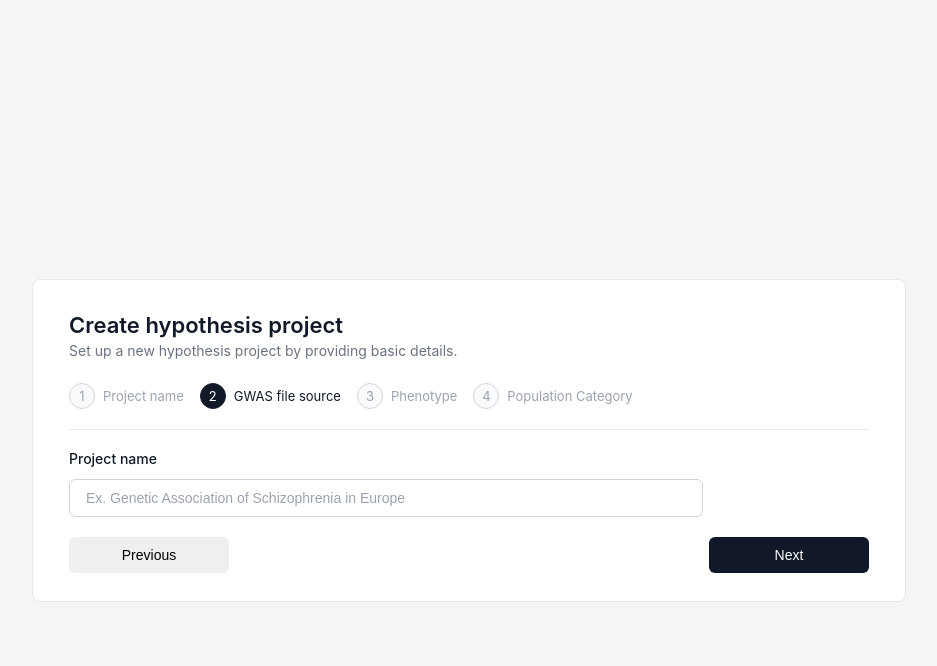
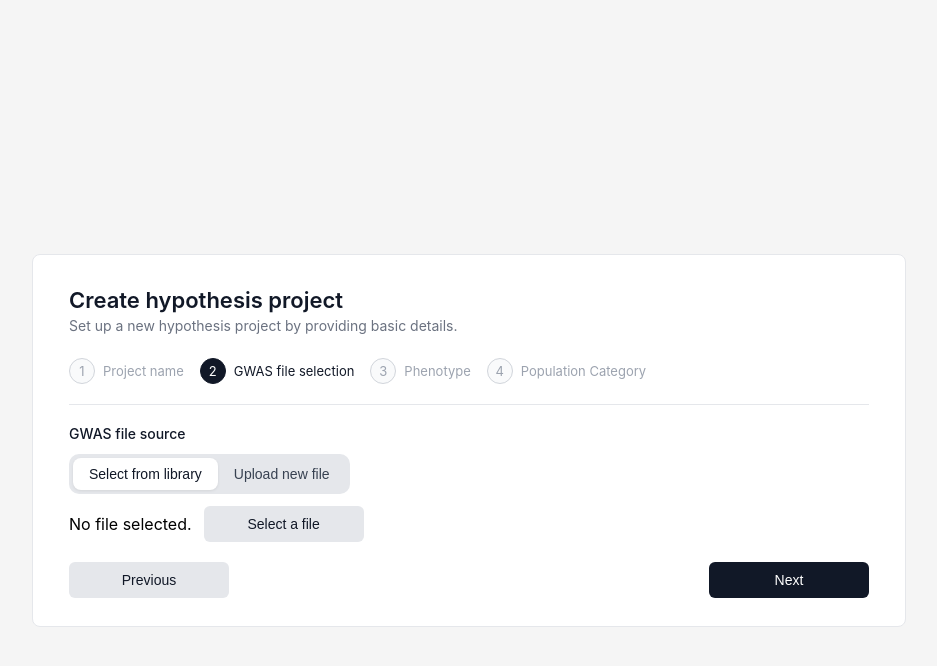
Before and after one commit to yonycherkos/react-form-task, a React (Create React App) app: page / in a window 1280 px wide. Both pictures are taken after a click on the button "Next". Shown: the top 666 px of the page, without its empty margins (171-1108 px from the left). Built offline with nearby package versions, Linux system fonts and the light colour scheme.

Commit message:
Implement Gwas file section form components

```diff
--- a/package.json
+++ b/package.json
@@ -11,6 +11,7 @@
     "@types/node": "^16.18.126",
     "@types/react": "^19.2.14",
     "@types/react-dom": "^19.2.3",
+    "axios": "^1.13.6",
     "react": "^19.2.4",
     "react-dom": "^19.2.4",
     "react-router-dom": "^7.13.1",
--- /dev/null
+++ b/src/api/gwas.ts
@@ -0,0 +1,16 @@
+import axios from 'axios';
+
+const GWAS_API = 'https://dev.rejuve.bio:5051/gwas-files';
+
+export async function fetchGwasFiles(
+  search: string,
+  skip = 0,
+  limit = 50,
+): Promise<{ items: Record<string, unknown>[]; total: number }> {
+  const { data } = await axios.get(GWAS_API, {
+    params: { search: search.trim(), skip, limit },
+  });
+  const items = data?.items ?? [];
+  const total = data?.length ?? 0;
+  return { items, total };
+}
--- a/src/componenets/GwasFile.tsx
+++ b/src/componenets/GwasFile.tsx
@@ -1,9 +1,77 @@
-import React from 'react'
+import React, { useState } from 'react';
+import GwasFileModal from './GwasFileModal';
 
-const GwasFile = () => {
+const GwasFile = ({
+  gwasSourceType,
+  gwasFile,
+  handleGwasSourceType,
+  onSelectFromLibrary,
+  onUploadFile,
+}: {
+  gwasSourceType: 'library' | 'upload';
+  gwasFile: string;
+  handleGwasSourceType: (type: 'library' | 'upload') => void;
+  onSelectFromLibrary: (displayName: string) => void;
+  onUploadFile: (file: File | null) => void;
+}) => {
+  const [modalOpen, setModalOpen] = useState(false);
+
+  const handleSelectFromModal = (file: any) => {
+    const displayName = String(
+      file.filename ?? file.phenotype ?? file.id ?? 'Selected file',
+    );
+    onSelectFromLibrary(displayName);
+  };
+
   return (
-    <div>GwasFile</div>
-  )
-}
+    <>
+      <div className="field-label">GWAS file source</div>
+      <div className="gwas-toggles">
+        <button
+          type="button"
+          className={`gwas-toggle-btn ${gwasSourceType === 'library' ? 'gwas-toggle-btn--active' : ''}`}
+          onClick={() => handleGwasSourceType('library')}
+        >
+          Select from library
+        </button>
+        <button
+          type="button"
+          className={`gwas-toggle-btn ${gwasSourceType === 'upload' ? 'gwas-toggle-btn--active' : ''}`}
+          onClick={() => handleGwasSourceType('upload')}
+        >
+          Upload new file
+        </button>
+      </div>
+      <div className="gwas-file-display">
+        <span>{gwasFile || 'No file selected.'}</span>
+        {gwasSourceType === 'library' && (
+          <button
+            type="button"
+            className="btn btn-secondary"
+            onClick={() => setModalOpen(true)}
+          >
+            Select a file
+          </button>
+        )}
+        {gwasSourceType === 'upload' && (
+          <label className="btn btn-secondary file-input-btn">
+            Choose file
+            <input
+              type="file"
+              accept=".gz,.zip,.tsv,.bgz"
+              onChange={(e) => onUploadFile(e.target.files?.[0] ?? null)}
+            />
+          </label>
+        )}
+      </div>
 
-export default GwasFile
+      <GwasFileModal
+        open={modalOpen}
+        onClose={() => setModalOpen(false)}
+        onSelect={handleSelectFromModal}
+      />
+    </>
+  );
+};
+
+export default GwasFile;
--- /dev/null
+++ b/src/componenets/GwasFileModal.tsx
@@ -0,0 +1,134 @@
+import React, { useState, useEffect } from 'react';
+import { fetchGwasFiles } from '../api/gwas';
+
+const GwasFileModal = ({
+  open,
+  onClose,
+  onSelect,
+}: {
+  open: boolean;
+  onClose: () => void;
+  onSelect: (file: any) => void;
+}) => {
+  const [search, setSearch] = useState('');
+  const [files, setFiles] = useState<any[]>([]);
+  const [total, setTotal] = useState(0);
+  const [loading, setLoading] = useState(false);
+  const [selectedId, setSelectedId] = useState<string | null>(null);
+
+  useEffect(() => {
+    if (open) setSearch('');
+  }, [open]);
+
+  useEffect(() => {
+    if (!open) return;
+    setLoading(true);
+    fetchGwasFiles(search)
+      .then(({ items, total: t }) => {
+        setFiles(items);
+        setTotal(t);
+        setSelectedId(null);
+      })
+      .catch((e) => {
+        console.error(e);
+        setFiles([]);
+        setTotal(0);
+      })
+      .finally(() => setLoading(false));
+  }, [open, search]);
+
+  const handleSelect = () => {
+    const file = files.find((f) => String(f.id) === selectedId);
+    if (file) onSelect(file);
+    onClose();
+  };
+
+  if (!open) return null;
+
+  return (
+    <div
+      className="modal-overlay"
+      onClick={onClose}
+      role="dialog"
+      aria-modal="true"
+      aria-labelledby="modal-title"
+    >
+      <div className="modal" onClick={(e) => e.stopPropagation()}>
+        <header className="modal-header">
+          <h2 id="modal-title" className="modal-title">
+            Select a GWAS file
+          </h2>
+          <button
+            type="button"
+            className="modal-close"
+            aria-label="Close"
+            onClick={onClose}
+          >
+            ×
+          </button>
+        </header>
+        <input
+          type="text"
+          className="modal-search field-input"
+          placeholder="Search..."
+          value={search}
+          onChange={(e) => setSearch(e.target.value)}
+        />
+        <p className="modal-count">There are {total} files in the library.</p>
+        {loading ? (
+          <p className="modal-loading">Loading…</p>
+        ) : (
+          <div className="modal-table-wrap">
+            <table className="gwas-table">
+              <thead>
+                <tr>
+                  <th>Phenotype</th>
+                  <th>Sex</th>
+                  <th>Sample size</th>
+                  <th>Genome build</th>
+                  <th>Source</th>
+                </tr>
+              </thead>
+              <tbody>
+                {files.map((file) => (
+                  <tr key={String(file.id)}>
+                    <td>
+                      <label className="gwas-table-radio">
+                        <input
+                          type="radio"
+                          name="gwas-file"
+                          checked={selectedId === String(file.id)}
+                          onChange={() => setSelectedId(String(file.id))}
+                        />
+                        <span>{String(file.phenotype ?? '–')}</span>
+                      </label>
+                    </td>
+                    <td>{String(file.sex ?? '–')}</td>
+                    <td>{String(file.sample_size ?? '–')}</td>
+                    <td>{String(file.genome_build ?? '–')}</td>
+                    <td>{String(file.source ?? '–')}</td>
+                  </tr>
+                ))}
+              </tbody>
+            </table>
+          </div>
+        )}
+        <footer className="modal-actions">
+          <button type="button" className="btn btn-secondary" onClick={onClose}>
+            Cancel
+          </button>
+          <button
+            type="button"
+            className="btn btn-primary"
+            disabled={!selectedId}
+            onClick={handleSelect}
+          >
+            Select
+          </button>
+        </footer>
+      </div>
+    </div>
+  );
+};
+
+export default GwasFileModal;
--- a/src/componenets/ProjectName.tsx
+++ b/src/componenets/ProjectName.tsx
@@ -1,9 +1,27 @@
-import React from 'react'
+import React from 'react';
 
-const ProjectName = () => {
+const ProjectName = ({
+  projectName,
+  handleChange,
+}: {
+  projectName: string;
+  handleChange: (e: any) => void;
+}) => {
   return (
-    <div>ProjectName</div>
-  )
-}
+    <>
+      <div className="field-label">Project Name</div>
+      <input
+        id="project-name"
+        name="projectName"
+        type="text"
+        placeholder="Ex. Genetic Association of Schizophrenia in Europe"
+        className="field-input"
+        value={projectName}
+        onChange={handleChange}
+        required
+      />
+    </>
+  );
+};
 
-export default ProjectName
+export default ProjectName;
--- a/src/pages/FormPage.tsx
+++ b/src/pages/FormPage.tsx
@@ -1,18 +1,23 @@
-import React, {useState} from 'react';
+import { useState } from 'react';
+import ProjectName from '../componenets/ProjectName';
+import GwasFile from '../componenets/GwasFile';
 import '../styles/App.css';
 
 const FormPage = () => {
-
   const [step, setStep] = useState(0);
 
   const [formData, setFormData] = useState({
     projectName: '',
-        gwasSource: '',
+    gwasFile: '',
     phenotype: '',
     population: '',
   });
 
-    const handleChange = (e: React.ChangeEvent<HTMLInputElement>) => {
+  const [gwasSourceType, setGwasSourceType] = useState<'library' | 'upload'>(
+    'library',
+  );
+
+  const handleChange = (e: any) => {
     setFormData({ ...formData, [e.target.name]: e.target.value });
   };
 
@@ -32,10 +37,10 @@ const FormPage = () => {
 
   const stepperItems = [
     'Project name',
-        'GWAS file source',
+    'GWAS file selection',
     'Phenotype',
     'Population Category',
-    ]
+  ];
 
   return (
     <main className="form">
@@ -49,44 +54,62 @@ const FormPage = () => {
 
         <div className="form-layout">
           <div className="form-stepper">
-            {
-                stepperItems.map((item, index) => (
-                    <div className={`stepper-item ${step === index ? 'stepper-item-active' : ''}`}>
+            {stepperItems.map((item, index) => (
+              <div
+                className={`stepper-item ${step === index ? 'stepper-item-active' : ''}`}
+              >
                 <span className="stepper-circle">{index + 1}</span>
                 <span className="stepper-label">{item}</span>
               </div>
-                ))
-            }
+            ))}
           </div>
 
-          <section className="form-section">
-            <label className="field-label" htmlFor="project-name">
-              Project name
-            </label>
-            <input
-              id="project-name"
-              name="projectName"
-              type="text"
-              placeholder="Ex. Genetic Association of Schizophrenia in Europe"
-              className="field-input"
-              value={formData.projectName}
-              onChange={handleChange}
-              required
+          <div className="form-section">
+            {step === 1 ? (
+              <GwasFile
+                gwasSourceType={gwasSourceType}
+                handleGwasSourceType={(type: 'library' | 'upload') => {
+                  setGwasSourceType(type);
+                }}
+                gwasFile={formData.gwasFile || ''}
+                onSelectFromLibrary={(name) =>
+                  setFormData((prev) => ({ ...prev, gwasFile: name }))
+                }
+                onUploadFile={(file) =>
+                  setFormData((prev) => ({
+                    ...prev,
+                    gwasFile: file?.name ?? '',
+                  }))
+                }
               />
+            ) : (
+              <ProjectName
+                projectName={formData.projectName}
+                handleChange={handleChange}
+              />
+            )}
 
             <div className="form-actions">
-                {
-                    step > 0 ? (
-                        <button type="button" className="btn btn-secondary" onClick={handlePrevious}>
+              {step > 0 ? (
+                <button
+                  type="button"
+                  className="btn btn-secondary"
+                  onClick={handlePrevious}
+                >
                   Previous
                 </button>
-                    ) : <div></div>
-                }
-              <button type="button" className="btn btn-primary" onClick={handleNext}>
+              ) : (
+                <div></div>
+              )}
+              <button
+                type="button"
+                className="btn btn-primary"
+                onClick={handleNext}
+              >
                 {step === 3 ? 'Submit' : 'Next'}
               </button>
             </div>
-          </section>
+          </div>
         </div>
       </section>
     </main>
--- a/src/styles/App.css
+++ b/src/styles/App.css
@@ -135,11 +135,177 @@
   color: #fff;
 }
 
-/* @media (max-width: 640px) {
-  .form-card {
-    padding: 24px 20px 20px;
-  }
-  .form-stepper {
-    gap: 10px;
-  }
-} */
+.btn-secondary {
+  background: #e5e7eb;
+  color: #111827;
+}
+
+/* GWAS toggles & file display */
+.gwas-toggles {
+  display: inline-flex;
+  align-self: flex-start;
+  padding: 4px;
+  background: #e5e7eb;
+  border-radius: 10px;
+  gap: 0;
+}
+
+.gwas-toggle-btn {
+  padding: 8px 16px;
+  font-size: 14px;
+  font-weight: 500;
+  border: none;
+  background: transparent;
+  color: #374151;
+  cursor: pointer;
+  border-radius: 8px;
+  white-space: nowrap;
+  transition:
+    background 0.15s,
+    box-shadow 0.15s;
+}
+
+.gwas-toggle-btn--active {
+  background: #fff;
+  color: #111827;
+  box-shadow: 0 1px 3px rgba(0, 0, 0, 0.08);
+}
+
+.gwas-toggle-btn--active:hover {
+  background: #fff;
+}
+
+.gwas-file-display {
+  display: flex;
+  align-items: center;
+  gap: 12px;
+  flex-wrap: wrap;
+}
+
+.file-input-btn {
+  position: relative;
+  cursor: pointer;
+}
+
+.file-input-btn input[type='file'] {
+  position: absolute;
+  inset: 0;
+  opacity: 0;
+  width: 100%;
+  height: 100%;
+  cursor: pointer;
+}
+
+/* Modal */
+.modal-overlay {
+  position: fixed;
+  inset: 0;
+  background: rgba(0, 0, 0, 0.5);
+  display: flex;
+  align-items: center;
+  justify-content: center;
+  z-index: 1000;
+  padding: 16px;
+}
+
+.modal {
+  background: #fff;
+  border-radius: 8px;
+  max-width: 90vw;
+  width: 720px;
+  max-height: 90vh;
+  display: flex;
+  flex-direction: column;
+  overflow: hidden;
+  box-shadow: 0 4px 20px rgba(0, 0, 0, 0.15);
+}
+
+.modal-header {
+  display: flex;
+  align-items: center;
+  justify-content: space-between;
+  padding: 16px 20px;
+  border-bottom: 1px solid #e5e7eb;
+}
+
+.modal-title {
+  margin: 0;
+  font-size: 18px;
+  font-weight: 600;
+  color: #111827;
+}
+
+.modal-close {
+  background: none;
+  border: none;
+  font-size: 24px;
+  line-height: 1;
+  color: #6b7280;
+  cursor: pointer;
+  padding: 0 4px;
+}
+
+.modal-close:hover {
+  color: #111827;
+}
+
+.modal-search {
+  margin: 16px 20px 0;
+  width: auto;
+}
+
+.modal-count {
+  margin: 8px 20px 0;
+  font-size: 14px;
+  color: #6b7280;
+}
+
+.modal-loading {
+  margin: 16px 20px;
+  color: #6b7280;
+}
+
+.modal-table-wrap {
+  margin: 16px 20px;
+  overflow: auto;
+  flex: 1;
+  min-height: 200px;
+}
+
+.gwas-table {
+  width: 100%;
+  border-collapse: collapse;
+  font-size: 14px;
+}
+
+.gwas-table th,
+.gwas-table td {
+  padding: 10px 12px;
+  text-align: left;
+  border-bottom: 1px solid #e5e7eb;
+}
+
+.gwas-table th {
+  font-weight: 600;
+  color: #374151;
+  background: #f9fafb;
+}
+
+.gwas-table-radio {
+  display: flex;
+  align-items: center;
+  gap: 8px;
+  cursor: pointer;
+}
+
+.gwas-table-radio input {
+  margin: 0;
+}
+
+.modal-actions {
+  display: flex;
+  justify-content: flex-end;
+  gap: 8px;
+  padding: 16px 20px;
+  border-top: 1px solid #e5e7eb;
+}
```
Also changed, not shown: 1 other file (tests, documents, lock files or other folders). Lines whose indentation alone changed are shown as unchanged.
